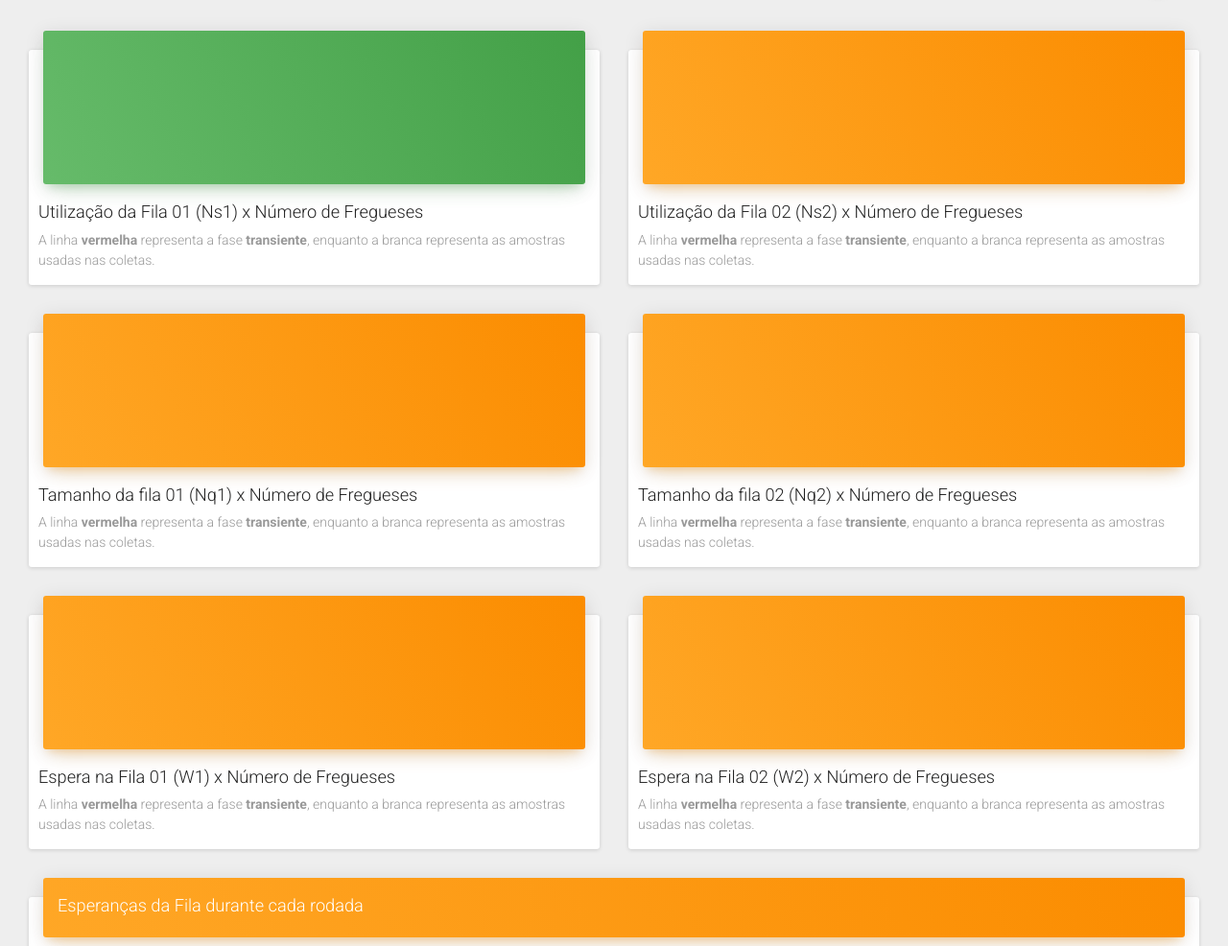
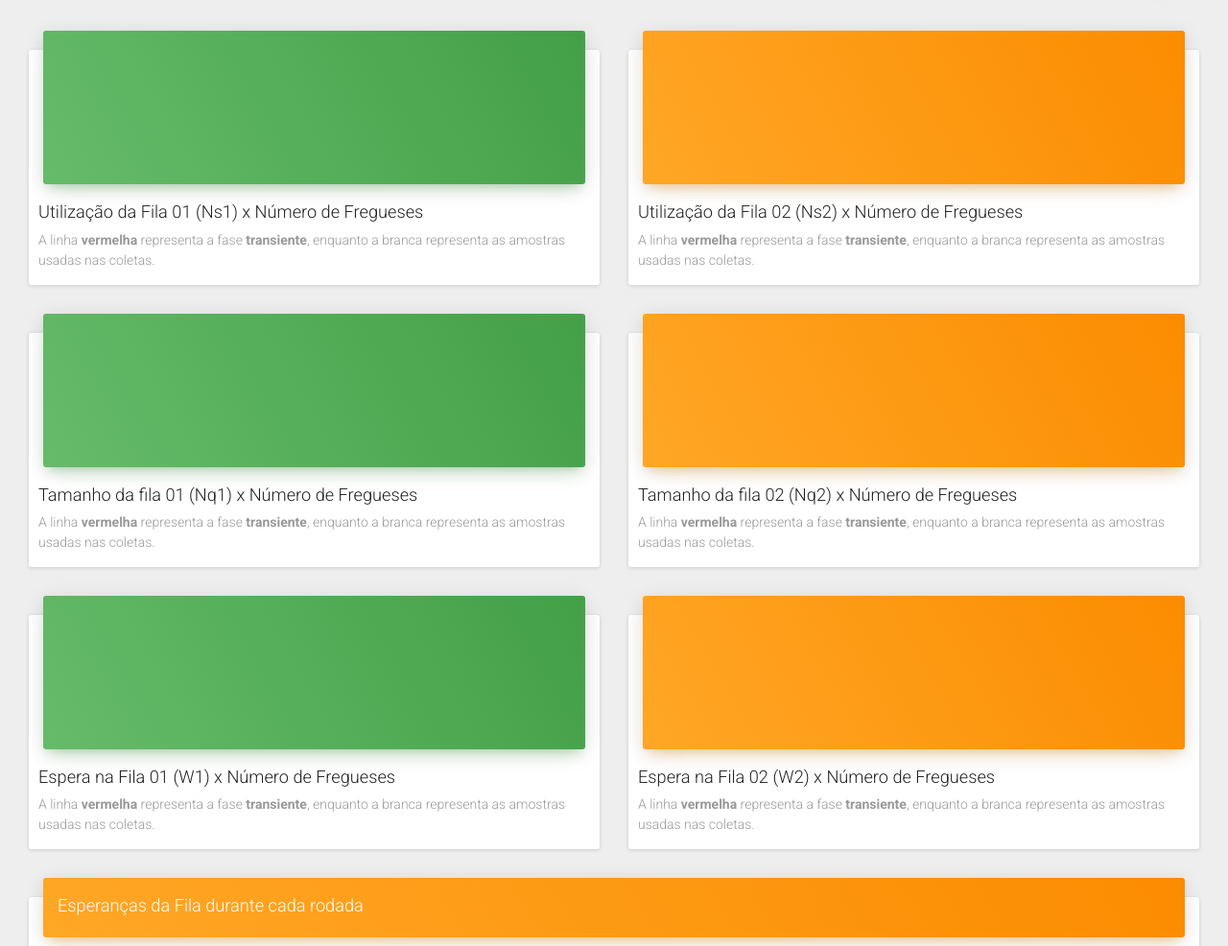
Before and after one commit to guiherzog/trab-ad-2017.2, an Electron app: page pages/index.html in a window 1280 px wide. Shown: the part 111-1097 px from the top of the page at 96% size. Drawn offline with Linux system fonts and the light colour scheme; no server answers.

Commit message:
Acertando cor de fundo de alguns gráficos.

```diff
--- a/pages/index.html
+++ b/pages/index.html
@@ -138,7 +138,7 @@
 
 					<div class="col-lg-6 col-md-12 col-sm-12">
 						<div class="card">
-							<div class="card-header card-chart" data-background-color="orange">
+							<div class="card-header card-chart" data-background-color="green">
 								<div class="ct-chart" id="chartNq1"></div>
 							</div>
 							<div class="card-content">
@@ -162,7 +162,7 @@
 
 					<div class="col-lg-6 col-md-12 col-sm-12">
 						<div class="card">
-							<div class="card-header card-chart" data-background-color="orange">
+							<div class="card-header card-chart" data-background-color="green">
 								<div class="ct-chart" id="chartW1"></div>
 							</div>
 							<div class="card-content">
```
